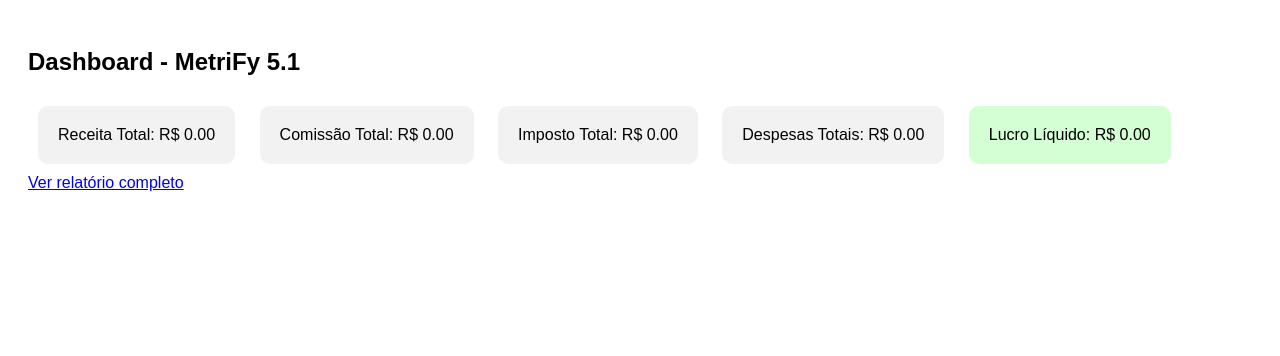
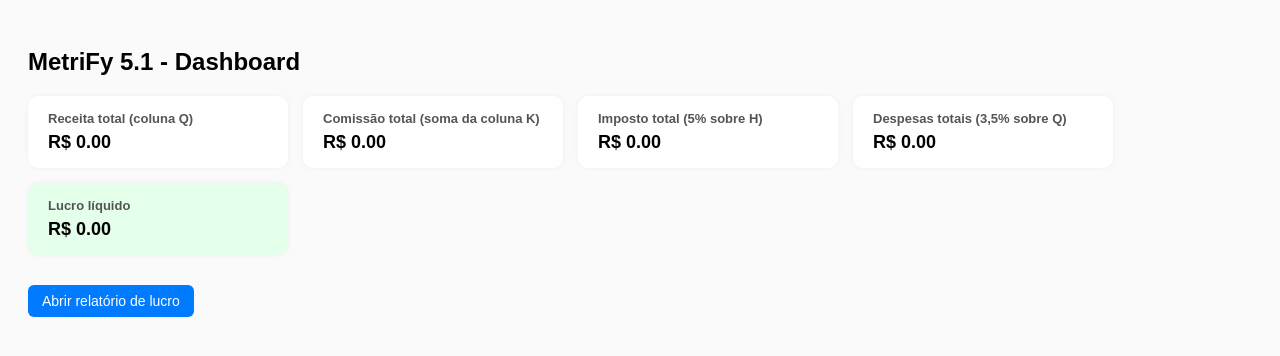
Before and after one commit to oliveirafjdo-web/MetriFyPostgres, a Flask app: template templates/dashboard.html in a window 1280 px wide. Shown: the top 356 px of the page. Run offline with Flask 3, Linux system fonts and the light colour scheme; the template is opened without the code that fills it, so the values that code supplies are empty.

Commit message:
Add files via upload

```diff
--- a/app.py
+++ b/app.py
@@ -1,52 +1,79 @@
+
 from flask import Flask, render_template, request, redirect, url_for
 import pandas as pd
 
 app = Flask(__name__)
 
-# Globals
+# Armazena dados em memória (após importação do Excel)
 dados_vendas = None
 
 def calcular_totais(df):
+    # Coluna Q = receita líquida (segundo sua planilha)
     receita_total = df["Q"].sum()
+
+    # Comissão = soma da coluna K
     comissao_total = df["K"].sum()
+
+    # Imposto = 5% sobre a coluna H (valor bruto)
     imposto_total = (df["H"] * 0.05).sum()
+
+    # Despesas = 3,5% sobre a coluna Q (valor líquido)
     despesas_total = (df["Q"] * 0.035).sum()
+
     lucro_liquido = receita_total - comissao_total - imposto_total - despesas_total
     return receita_total, comissao_total, imposto_total, despesas_total, lucro_liquido
+
 
 @app.route("/")
 def dashboard():
     global dados_vendas
     if dados_vendas is None:
         return render_template("dashboard.html", vazio=True)
+
     receita, comissao, imposto, despesas, lucro = calcular_totais(dados_vendas)
-    return render_template("dashboard.html",
-                           receita=receita,
-                           comissao=comissao,
-                           imposto=imposto,
-                           despesas=despesas,
-                           lucro=lucro,
-                           vazio=False)
+
+    return render_template(
+        "dashboard.html",
+        receita=receita,
+        comissao=comissao,
+        imposto=imposto,
+        despesas=despesas,
+        lucro=lucro,
+        vazio=False,
+    )
+
 
 @app.route("/importar", methods=["POST"])
 def importar():
     global dados_vendas
-    file = request.files["arquivo"]
+    file = request.files.get("arquivo")
+
+    if not file:
+        return redirect(url_for("dashboard"))
+
+    # Lê planilha do Mercado Livre
     df = pd.read_excel(file)
+
+    # Guarda em memória
     dados_vendas = df
+
     return redirect(url_for("dashboard"))
+
 
 @app.route("/relatorio")
 def relatorio():
     global dados_vendas
     if dados_vendas is None:
-        return "Nenhum arquivo importado."
+        return redirect(url_for("dashboard"))
+
     df = dados_vendas.copy()
+
+    # Cria colunas calculadas
     df["Comissão"] = df["K"]
     df["Imposto"] = df["H"] * 0.05
     df["Despesas"] = df["Q"] * 0.035
     df["Lucro"] = df["Q"] - df["Comissão"] - df["Imposto"] - df["Despesas"]
-    return render_template("relatorio.html", tabela=df.to_dict(orient="records"))
 
-if __name__ == "__main__":
-    app.run(debug=True)
+    registros = df.to_dict(orient="records")
+
+    return render_template("relatorio.html", tabela=registros)
--- a/requirements.txt
+++ b/requirements.txt
@@ -1,5 +1,5 @@
+
 flask
 pandas
 openpyxl
-SQLAlchemy
-psycopg2-binary
+gunicorn
--- a/templates/dashboard.html
+++ b/templates/dashboard.html
@@ -1,29 +1,84 @@
+
 <!DOCTYPE html>
 <html>
 <head>
     <meta charset="utf-8">
-    <title>Dashboard</title>
+    <title>Dashboard - MetriFy 5.1</title>
     <style>
-    body { font-family: Arial; padding:20px;}
-    .card { padding:20px; margin:10px; background:#f2f2f2; border-radius:10px; display:inline-block;}
+        body { font-family: Arial, sans-serif; padding: 20px; background: #fafafa; }
+        h2 { margin-bottom: 20px; }
+        .card-container { display: flex; flex-wrap: wrap; gap: 15px; margin-bottom: 30px; }
+        .card {
+            padding: 15px 20px;
+            background: #ffffff;
+            border-radius: 10px;
+            box-shadow: 0 0 5px rgba(0,0,0,0.05);
+            min-width: 220px;
+        }
+        .card strong { display: block; font-size: 13px; color: #555; margin-bottom: 6px; }
+        .card span { font-size: 18px; font-weight: bold; }
+        .card.lucro { background: #e4ffea; }
+        .acoes { margin-top: 20px; }
+        .btn {
+            display: inline-block;
+            padding: 8px 14px;
+            background: #007bff;
+            color: #fff;
+            border-radius: 6px;
+            text-decoration: none;
+            font-size: 14px;
+        }
+        .btn:hover { background: #0056b3; }
+        .upload-box {
+            padding: 20px;
+            background: #fff;
+            border-radius: 10px;
+            box-shadow: 0 0 5px rgba(0,0,0,0.05);
+            max-width: 400px;
+        }
     </style>
 </head>
 <body>
-<h2>Dashboard - MetriFy 5.1</h2>
+
+<h2>MetriFy 5.1 - Dashboard</h2>
 
 {% if vazio %}
-<form action="/importar" method="post" enctype="multipart/form-data">
-    <input type="file" name="arquivo">
-    <button type="submit">Importar</button>
-</form>
+    <div class="upload-box">
+        <p><strong>Importar planilha de vendas do Mercado Livre</strong></p>
+        <form action="{{ url_for('importar') }}" method="post" enctype="multipart/form-data">
+            <input type="file" name="arquivo" accept=".xlsx,.xls" required>
+            <br><br>
+            <button type="submit" class="btn">Importar</button>
+        </form>
+    </div>
 {% else %}
-<div class="card">Receita Total: R$ {{ "%.2f"|format(receita) }}</div>
-<div class="card">Comissão Total: R$ {{ "%.2f"|format(comissao) }}</div>
-<div class="card">Imposto Total: R$ {{ "%.2f"|format(imposto) }}</div>
-<div class="card">Despesas Totais: R$ {{ "%.2f"|format(despesas) }}</div>
-<div class="card" style="background:#d4ffd4;">Lucro Líquido: R$ {{ "%.2f"|format(lucro) }}</div>
+    <div class="card-container">
+        <div class="card">
+            <strong>Receita total (coluna Q)</strong>
+            <span>R$ {{ "%.2f"|format(receita) }}</span>
+        </div>
+        <div class="card">
+            <strong>Comissão total (soma da coluna K)</strong>
+            <span>R$ {{ "%.2f"|format(comissao) }}</span>
+        </div>
+        <div class="card">
+            <strong>Imposto total (5% sobre H)</strong>
+            <span>R$ {{ "%.2f"|format(imposto) }}</span>
+        </div>
+        <div class="card">
+            <strong>Despesas totais (3,5% sobre Q)</strong>
+            <span>R$ {{ "%.2f"|format(despesas) }}</span>
+        </div>
+        <div class="card lucro">
+            <strong>Lucro líquido</strong>
+            <span>R$ {{ "%.2f"|format(lucro) }}</span>
+        </div>
+    </div>
 
-<br><a href="/relatorio">Ver relatório completo</a>
+    <div class="acoes">
+        <a href="{{ url_for('relatorio') }}" class="btn">Abrir relatório de lucro</a>
+    </div>
 {% endif %}
+
 </body>
 </html>
```
Also changed, not shown: static/js/sort.js (+45 -18 lines), templates/relatorio.html (+24 -12 lines), 1 other file.
